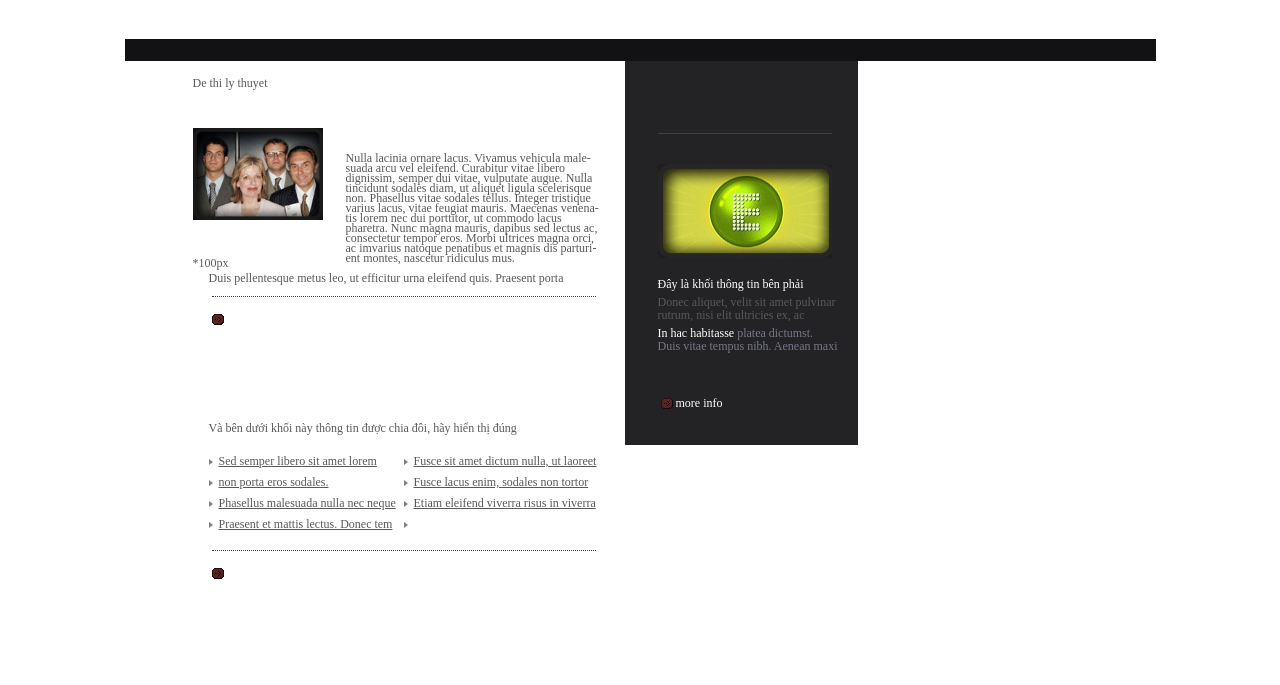
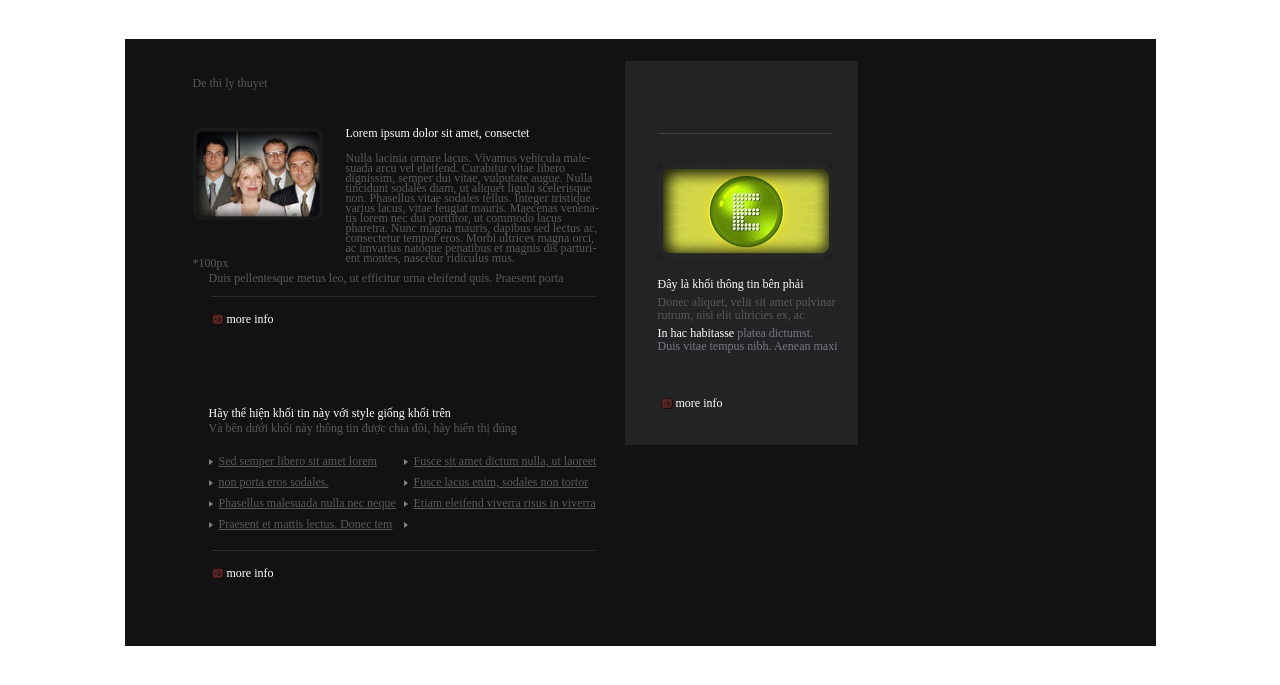
Before and after one commit to QuangThoai/quangthoai.github.io, a PHP site: page /bai2.html in a window 1280 px wide. Shown: the top 685 px of the page. Run offline with PHP 8.4, Linux system fonts and the light colour scheme.

Commit message:
edit HTML bai 2 lan 4

```diff
--- a/HTML/CSS/bai2.css
+++ b/HTML/CSS/bai2.css
@@ -8,7 +8,7 @@
   font-family: "Times New Roman", san-serif;
   font-size: 12px;
   width: 1031px;
-  height: auto;
+  height: 585px;
   margin: 0 auto;
   background-color: #121214;
   margin-top: 39px;
```
